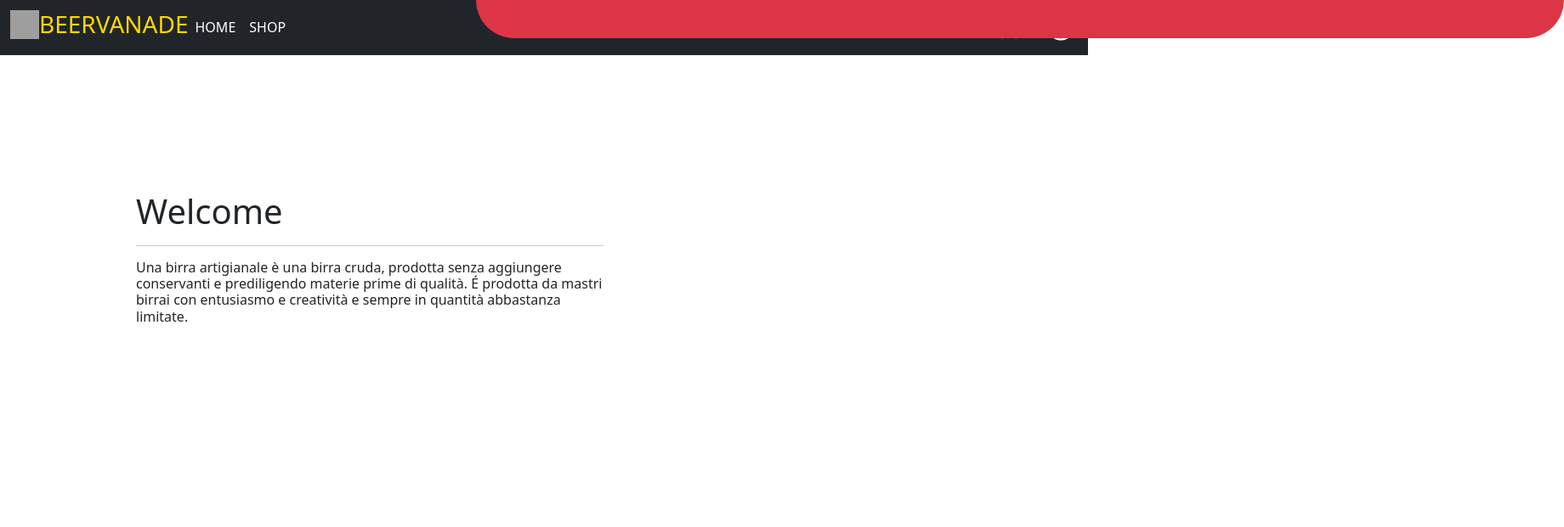
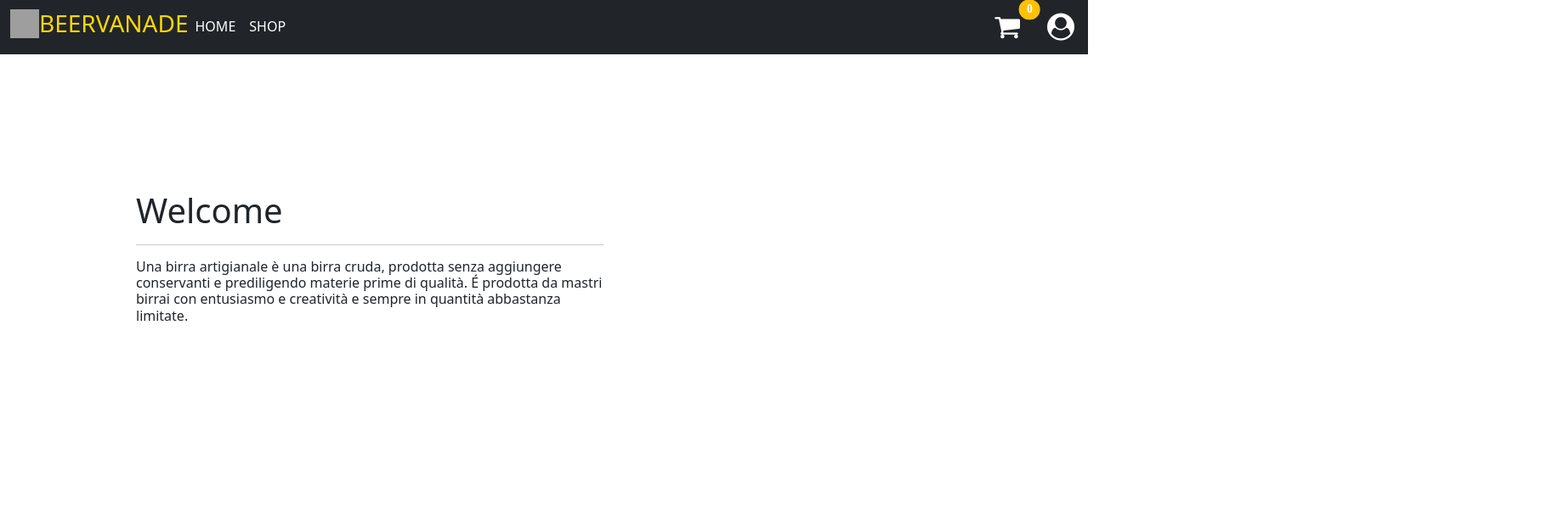
Before and after one commit to KaranjitKaurKK/Avanade.e-commerce.Karan-Carmela, an Angular app: page /home in a window 1280 px wide. Shown: the top 621 px of the page at 85% size, 1840 px wide, since content can reach past the window. Built offline with nearby package versions, Linux system fonts and the light colour scheme; grey boxes are pictures that could not be loaded.

Commit message:
20th Commit: final commit

```diff
--- a/src/app/core/componentes/navbar/navbar.component.html
+++ b/src/app/core/componentes/navbar/navbar.component.html
@@ -1,4 +1,4 @@
-<nav class="navbar navbar-expand-lg navbar-dark bg-dark">
+<nav class="navbar navbar-expand-lg navbar-dark bg-dark" style="height: 4em;">
     <div class="container-fluid">
         <div class="collapse navbar-collapse">
             <ul class="navbar-nav">
@@ -18,10 +18,9 @@
             </ul>
         </div>
     </div>
-    <a class="nav-link">
+    <a class="nav-link" routerLink='/cart'>
         <i class="fa fa-shopping-cart fa-2x" style="color:white">
-            <span class="position-absolute top-0 start-40 translate-middle badge rounded-pill bg-danger"
-                style="height: 90px; width: 100%;">{{count}}
+            <span class="position-absolute top-0 start-40 translate-middle badge rounded-pill bg-warning" style="font-size: 0.43em; margin: 0.83em;" >{{count}}
                 <span class="visually-hidden">Beer added to the cart</span>
             </span>
         </i>
--- a/src/app/features/catalog/catalog.component.html
+++ b/src/app/features/catalog/catalog.component.html
@@ -1,7 +1,7 @@
 <div class="sidebar-wrapper it-line-right-side" style="margin: 1em">
   <div class="sidebar-linklist-wrapper">
     <div class="link-list-wrapper">
-      <h3 class="no_toc">Filter</h3>
+      <h3 class="no_toc">Search</h3>
       <form class="row g-3" [formGroup]="colorForm">
         <div class="form-group col-auto">
           <label class="form-label">Filter</label>
@@ -37,7 +37,7 @@
         <li class="list-group-item" style="font-size:small">Origin: {{product.origin}} </li>
         <li class="list-group-item" style="font-size:small">Type: {{product.type}}</li>
         <li class="list-group-item" style="font-size:small">Color: {{product.color}}</li>
-        <li class="list-group-item" style="font-size:small">Price: {{product.price | currency }}</li>
+        <li class="list-group-item" style="font-size:small">Price: {{product.price | currency:'EUR':true}}</li>
         <li class="list-group-item" style="font-size:small">Rate: {{product.rate}}</li>
       </span></ul>
   </div>
```
